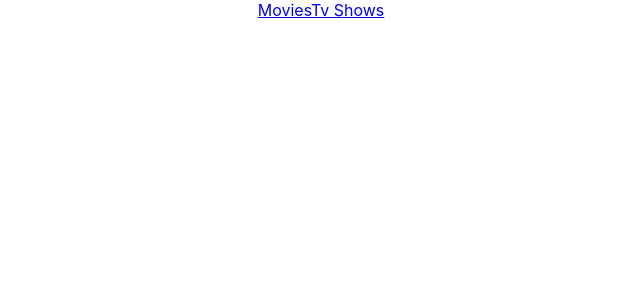
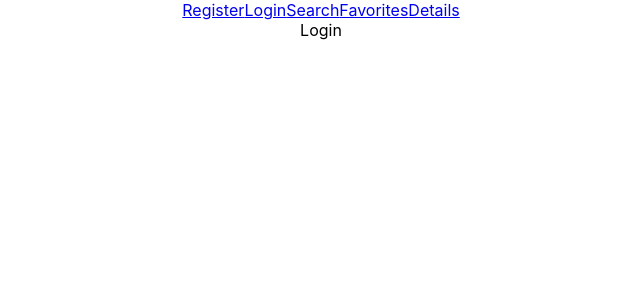
Before and after one commit to WaseMekonen/Hackaton-TeamOne, a React (Create React App) app in the folder frontend/: page /Login in a window 1280 px wide. Shown: the top 300 px of the page, without its empty margins (319-959 px from the left). Built offline with nearby package versions, Linux system fonts and the light colour scheme.

Commit message:
added nav, routes, css pages

```diff
--- a/frontend/src/App.js
+++ b/frontend/src/App.js
@@ -1,15 +1,26 @@
 import { BrowserRouter, Link, Route, Switch } from 'react-router-dom'
+import Register from './pages/register/Register';
+import Login from './pages/login/Login'
+import Search from './pages/search/Search';
+import Favorites from './pages/favorites/Favorites';
+import Details from './pages/details/Details';
 import './App.css';
 
 function App() {
   return (
     <div className="App">
       <BrowserRouter>
-        <Link to='/TvShows' >Movies</Link>
-        <Link to='/Movies' >Tv Shows</Link>
+        <Link to='/Register' >Register</Link>
+        <Link to='/Login' >Login</Link>
+        <Link to='/Search' >Search</Link>
+        <Link to='/Favorites'>Favorites</Link>
+        <Link to='/Details' >Details</Link>
         <Switch>
-          <Route exact path="/TvShows" render={() => <TvShows />} />
-          <Route exact path="/Movies" render={() => <Movies />} />
+          <Route exact path="/Register" render={() => <Register />} />
+          <Route exact path="/Login" render={() => <Login />} />
+          <Route exact path="/Search" render={() => <Search />} />
+          <Route exact path="/Favorites" render={() => <Favorites />} />
+          <Route exact path="/Details" render={() => <Details />} />
         </Switch>
       </BrowserRouter>
     </div>
--- a/frontend/src/pages/Details.jsx
+++ b/frontend/src/pages/details/Details.jsx
@@ -1,4 +1,5 @@
 import React from 'react'
+import styles from './details.module.css'
 
 export default function Details() {
   return (
--- /dev/null
+++ b/frontend/src/pages/favorites/Favorites.jsx
@@ -0,0 +1,9 @@
+import React from 'react'
+import styles from './favorites.module.css'
+
+
+export default function Favorites() {
+  return (
+    <div>Favorites</div>
+  )
+}
--- /dev/null
+++ b/frontend/src/pages/login/Login.jsx
@@ -0,0 +1,8 @@
+import React from 'react'
+import styles from './login.module.css'
+
+export default function Login() {
+  return (
+    <div>Login</div>
+  )
+}
--- a/frontend/src/pages/Register.jsx
+++ b/frontend/src/pages/register/Register.jsx
@@ -1,4 +1,5 @@
 import React from 'react'
+import styles from './register.module.css'
 
 export default function Register() {
   return (
--- a/frontend/src/pages/Search.jsx
+++ b/frontend/src/pages/search/Search.jsx
@@ -1,4 +1,5 @@
 import React from 'react'
+import styles from './search.module.css'
 
 export default function Search() {
   return (
```
Also changed, not shown: frontend/src/pages/details/details.module.css (added), frontend/src/pages/favorites/favorites.module.css (added), frontend/src/pages/login/login.module.css (added), frontend/src/pages/register/register.module.css (added), frontend/src/pages/search/search.module.css (added).
